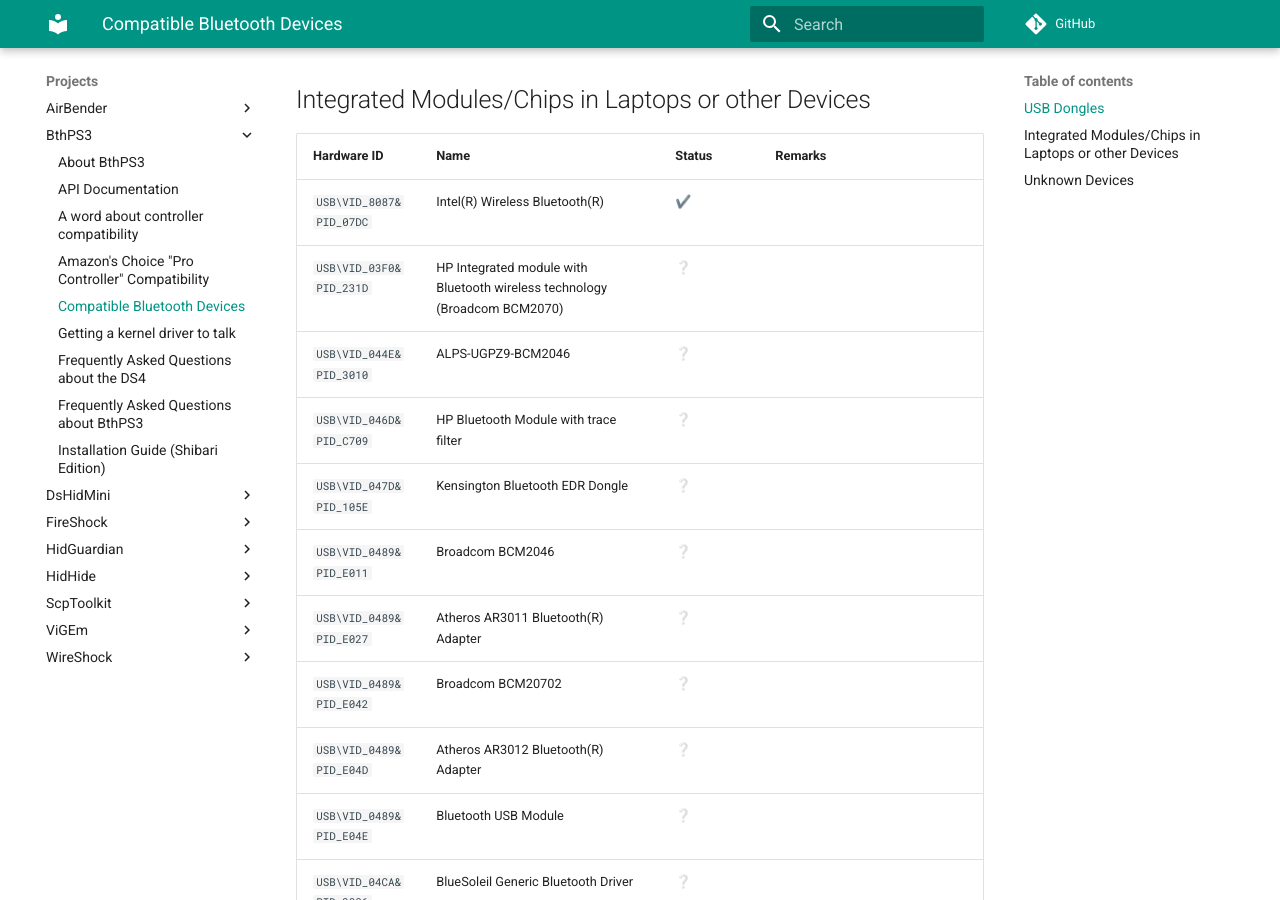
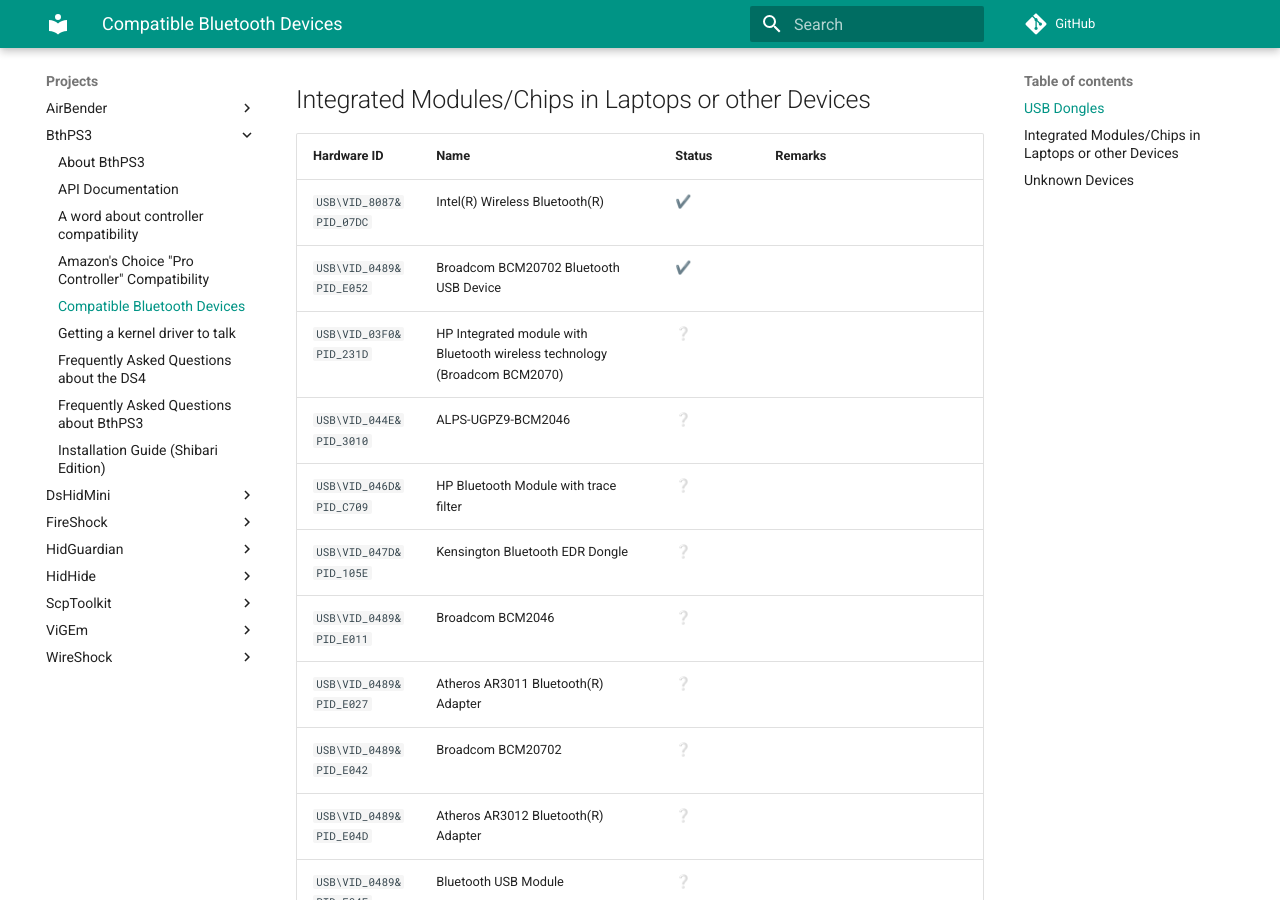
Before and after one commit to nefarius/ViGEm.github.io, an MkDocs documentation site: the page built from docs/projects/BthPS3/Compatible-Bluetooth-Devices.md, in a window 1280 px wide and 900 px high, scrolled down 1153 px. Built offline with MkDocs 1.6.1 and Material for MkDocs 9.7.7, drawn with Linux system fonts in a browser that asks for light colours; comment, search, counter and statistics services are not loaded.

Commit message:
Added Broadcom BCM20702 Bluetooth USB Device

```diff
--- a/docs/projects/BthPS3/Compatible-Bluetooth-Devices.md
+++ b/docs/projects/BthPS3/Compatible-Bluetooth-Devices.md
@@ -25,6 +25,7 @@
 Hardware ID | Name | Status | Remarks
 ----------- | ---- | ------ | -------
 `USB\VID_8087&PID_07DC` | Intel(R) Wireless Bluetooth(R) | ✔️ |
+`USB\VID_0489&PID_E052` | Broadcom BCM20702 Bluetooth USB Device | ✔️ |
 `USB\VID_03F0&PID_231D` | HP Integrated module with Bluetooth wireless technology (Broadcom BCM2070) | ❔ |
 `USB\VID_044E&PID_3010` | ALPS-UGPZ9-BCM2046 | ❔ |
 `USB\VID_046D&PID_C709` | HP Bluetooth Module with trace filter | ❔ |
```
